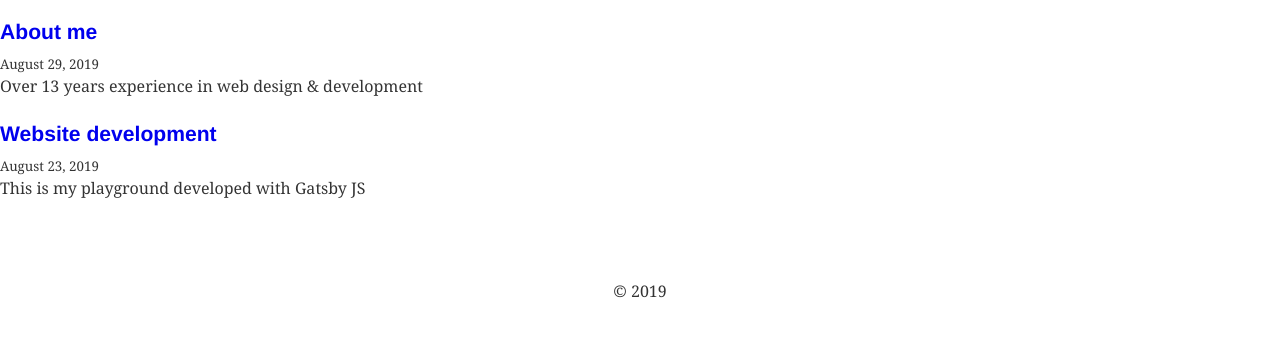
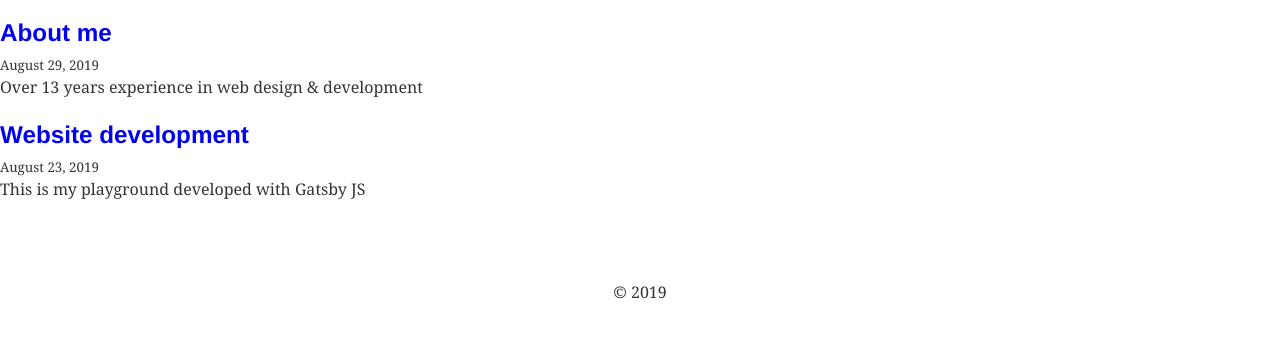
Before and after one commit to Ayana/my-gatsby-site-blog, a Gatsby site: page /blog in a window 1280 px wide. Shown: the part 163-500 px from the top of the page. Built offline with nearby package versions, Linux system fonts and the light colour scheme; Gatsby itself is replaced by a stand-in of ours; some packages are replaced by stand-ins of ours; what typography-theme-parnassus would draw is missing.

Commit message:
Change tag for blog page

```diff
--- a/src/pages/blog.js
+++ b/src/pages/blog.js
@@ -53,7 +53,7 @@
                 <div key={node.fields.slug} style={{
                   margin: 'auto',
                 }}>
-                  <h3
+                  <h2
                     style={{
                       marginBottom: rhythm(1 / 4),
                     }}
@@ -65,7 +65,7 @@
                       duration={0.3}>
                       {title}
                     </AniLink>
-                  </h3>
+                  </h2>
                   <small>{node.frontmatter.date}</small>
                   <p
                     dangerouslySetInnerHTML={{
```
